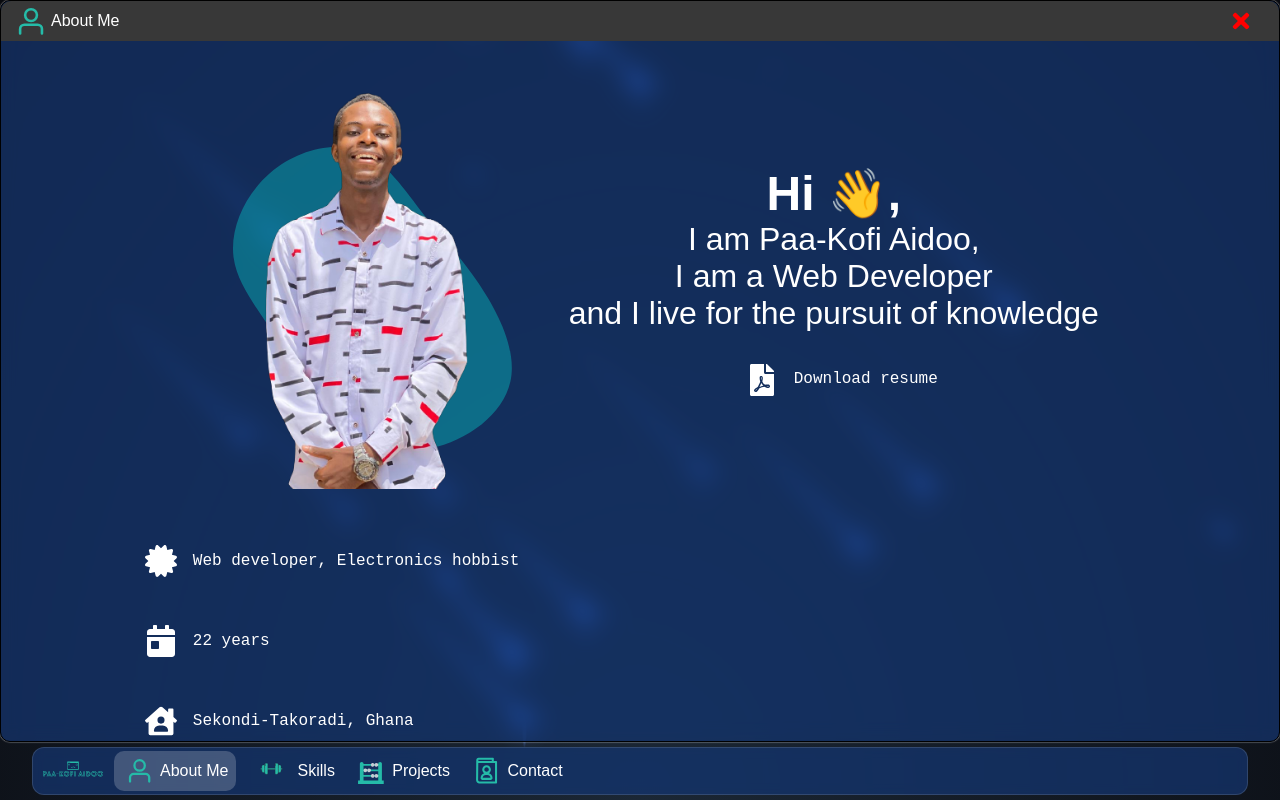
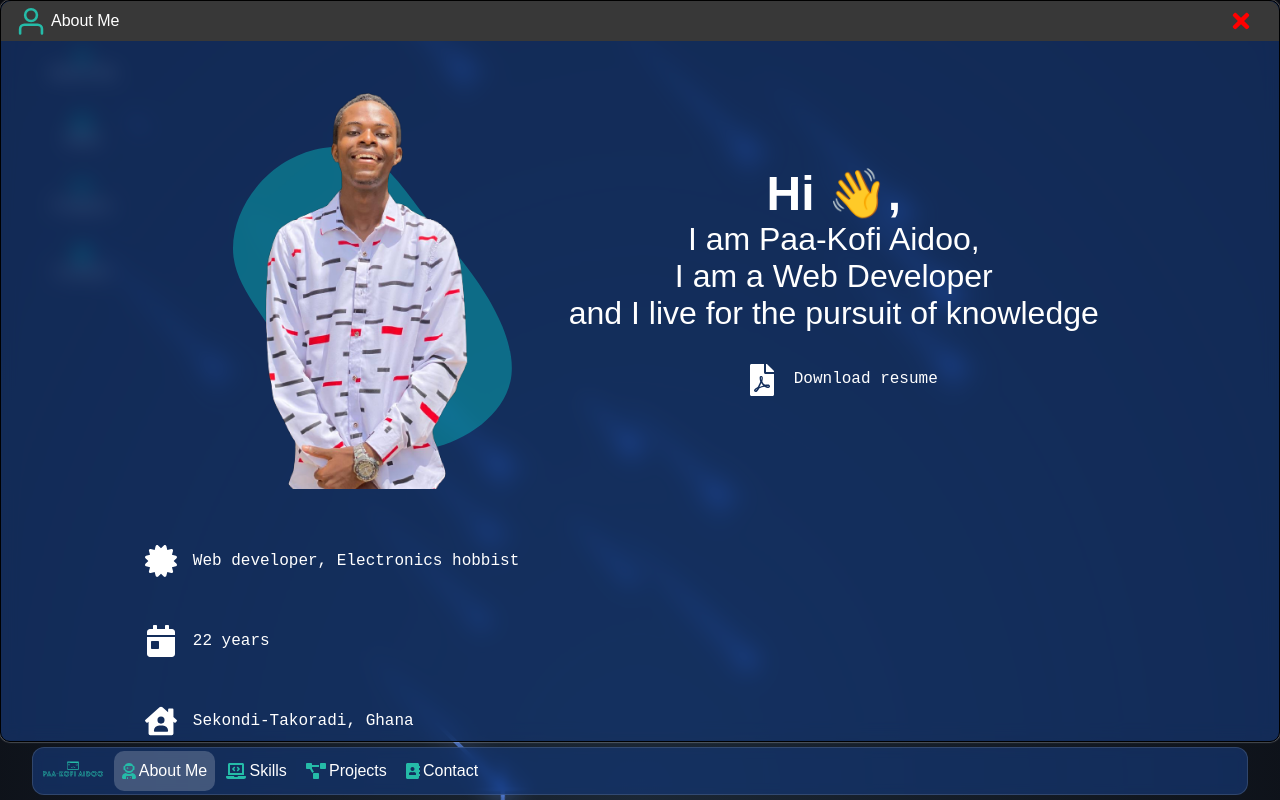
Before and after one commit to paakofiaidoo/Portfolio, a Next.js app: page / in a window 1280 px wide. Built offline with nearby package versions, Linux system fonts and the light colour scheme; no server answers.

Commit message:
changed icons

```diff
--- a/pages/index.js
+++ b/pages/index.js
@@ -87,7 +87,7 @@ const Home = () => {
             return indexes.includes(app.id) ? { ...app, isActive: true } : app;
         });
     return (
-        <Layout open={open} navApps={navApps}>
+        <Layout open={open} apps={apps} navApps={navApps}>
             {indexes.map((index, i) => (
                 <Application close={close} app={apps[index]} layer={i} key={i}>
                     <>{apps[index].content}</>
--- a/src/atoms/Nav.js
+++ b/src/atoms/Nav.js
@@ -1,9 +1,8 @@
 import Image from "next/image";
 import { useState } from "react";
 import styles from "../../styles/atoms/Nav.module.scss";
-import { FontAwesomeIcon } from "@fortawesome/react-fontawesome";
-import Lottie from "react-lottie";
 import React from "react";
+import NavIcon from "./NavIcon";
 
 const Nav = ({ links = [], open }) => {
     const [state, setState] = useState({
@@ -31,72 +30,3 @@ const Nav = ({ links = [], open }) => {
 };
 
 export default Nav;
-function NavIcon({ isActive, open, id, i, state, setState, animation, title, speed, fa }) {
-    const defaultOptions = {
-        loop: true,
-        autoplay: true,
-        rendererSettings: {
-            preserveAspectRatio: "xMidYMid slice",
-        },
-    };
-    const interactivity = {
-        mode: "cursor",
-        actions: [
-            {
-                visibility: [0, 0.2],
-                type: "stop",
-                frames: [0],
-            },
-            {
-                visibility: [0.2, 0.45],
-                type: "seek",
-                frames: [0, 45],
-            },
-            {
-                visibility: [0.45, 1.0],
-                type: "loop",
-                frames: [45, 60],
-            },
-        ],
-    };
-    return (
-        <li
-            className={`${isActive ? styles.isActive : ""}`}
-            onClick={() => {
-                open(id);
-            }}
-            key={i}
-            onMouseEnter={() => {
-                if (state.id !== id) {
-                    setState((prev) => {
-                        return { ...prev, id };
-                    });
-                }
-            }}
-            onMouseLeave={() => {
-                setState({});
-            }}
-        >
-            {animation ? (
-                <div className={`${styles.anim}  ${styles.linksIcon}`}>
-                    <Lottie
-                        options={{ ...defaultOptions, animationData: animation }}
-                        height={"100%"}
-                        width={"100%"}
-                        title={title}
-                        // @ts-ignore
-                        className={styles.animation}
-                        speed={speed ? speed : 1}
-                        isStopped={state.id === id || isActive}
-                        style={{ height: "2.2rem" }}
-                        interactivity={interactivity}
-                    />
-                </div>
-            ) : (
-                <FontAwesomeIcon className={` ${styles.linksIcon}`} title={title} icon={fa} color="#25BBA8" />
-            )}
-
-            <a href="#">{title}</a>
-        </li>
-    );
-}
--- /dev/null
+++ b/src/atoms/NavIcon.js
@@ -0,0 +1,31 @@
+import styles from "../../styles/atoms/Nav.module.scss";
+import { FontAwesomeIcon } from "@fortawesome/react-fontawesome";
+import Lottie from "react-lottie";
+import React from "react";
+
+export default function NavIcon({ isActive, open, id, i, state, setState, title, fa, classN }) {
+
+    return (
+        <li
+            className={` ${classN}  ${isActive ? styles.isActive : ""}`}
+            onClick={() => {
+                open(id);
+            }}
+            key={i}
+            onMouseEnter={() => {
+                if (state.id !== id) {
+                    setState((prev) => {
+                        return { ...prev, id };
+                    });
+                }
+            }}
+            onMouseLeave={() => {
+                setState({});
+            }}
+        >
+            <FontAwesomeIcon className={` ${styles.linksIcon}`} title={title} icon={fa} color="#25BBA8" />
+
+            <a href="#">{title}</a>
+        </li>
+    );
+}
--- /dev/null
+++ b/src/components/Background.js
@@ -0,0 +1,21 @@
+import styles from "../../styles/components/Background.module.scss";
+import { useState } from "react";
+import NavIcon from "../atoms/NavIcon";
+
+const Background = ({ apps, open }) => {
+    const [state, setState] = useState({
+        id: null,
+    });
+
+    return (
+        <div className={`${styles.back}`}>
+            <div className={`links  ${styles.links}`}>
+                {apps.map((app, i) => (
+                    <NavIcon key={i} {...{ ...app, open, i, state, setState, animation: false, classN: styles.link }} />
+                ))}
+            </div>
+        </div>
+    );
+};
+
+export default Background;
--- a/src/components/Layout.js
+++ b/src/components/Layout.js
@@ -1,25 +1,25 @@
 import Nav from "../atoms/Nav";
 import styles from "../../styles/components/Layout.module.scss";
+import React from "react";
+import Background from "./Background";
 
-const Layout = ({ children, navApps, open }) => {
+const Layout = ({ children, navApps, open, apps }) => {
     let stars = [];
     for (let i = 0; i < 20; i++) {
         stars.push(i);
     }
 
     return (
-        <>
-            {/* style={{ backgroundImage: "url('./img/man-and-space.jpg')" }}  */}
         <div className={`${styles.body}`}>
             <div className={`${styles.night}`}>
                 {stars.map((star, i) => (
                     <div key={i} className={`${styles.shooting_star}`}></div>
                 ))}
             </div>
+            <Background apps={apps} open={open} />
             <main className={`main ${styles.main}`}>{children}</main>
             <Nav links={navApps} open={open} />
         </div>
-        </>
     );
 };
 
--- a/styles/components/Background.module.scss
+++ b/styles/components/Background.module.scss
@@ -1,8 +1,27 @@
-.back{
+.back {
     object-fit: cover;
     width: 100vw;
     height: 100vh;
     position: fixed;
     top: 0;
     left: 0;
+    padding: 2rem;
+
+    .links {
+        flex-direction: column;
+        // justify-content: space-evenly;
+        .link {
+            margin: 0.5rem;
+            align-items: center;
+            justify-content: center;
+            display: flex;
+            flex-direction: column;
+            padding: 0.5rem;
+            border-radius: 0.5rem;
+            &:hover {
+                cursor: pointer;
+                background-color: #ffffff30;
+            }
+        }
+    }
 }
```
Lines whose indentation alone changed are shown as unchanged.
